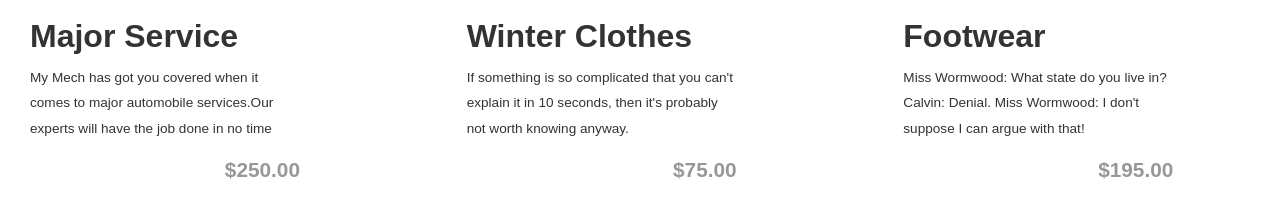
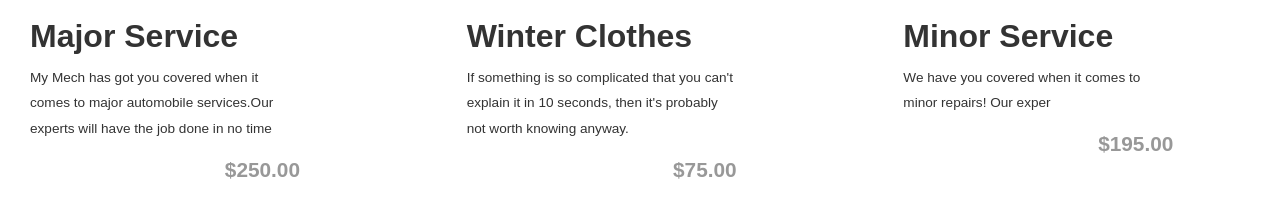
Before and after one commit to Janice-M/mmFrontend, a plain HTML site: page services.html in a window 1280 px wide. Shown: the part 386-604 px from the top of the page. Drawn offline with nearby package versions, Linux system fonts and the light colour scheme.

Commit message:
services

```diff
--- a/services.html
+++ b/services.html
@@ -73,7 +73,7 @@
 <div class = "col-4">
   <figure class="snip1268">
     <div class="image">
-      <img src="https://s3-us-west-2.amazonaws.com/s.cdpn.io/331810/sq-sample15.jpg" alt="sq-sample15"/>
+      <img src="https://images.unsplash.com/photo-1544218159-ee555140c5b0?ixlib=rb-1.2.1&auto=format&fit=crop&w=750&q=80" alt="sq-sample15"/>
       <div class="icons">
         <a href="#"><i class="ion-star"></i></a>
         <a href="#"> <i class="ion-share"></i></a>
@@ -82,8 +82,8 @@
       <a href="#" class="add-to-cart">Book Service</a>
     </div>
     <figcaption>
-      <h2>Footwear</h2>
-      <p>Miss Wormwood: What state do you live in? Calvin: Denial. Miss Wormwood: I don't suppose I can argue with that!</p>
+      <h2>Minor Service</h2>
+      <p>We have you covered when it comes to minor repairs! Our exper</p>
       <div class="price">$195.00 </div>
     </figcaption>
   </figure>
```
